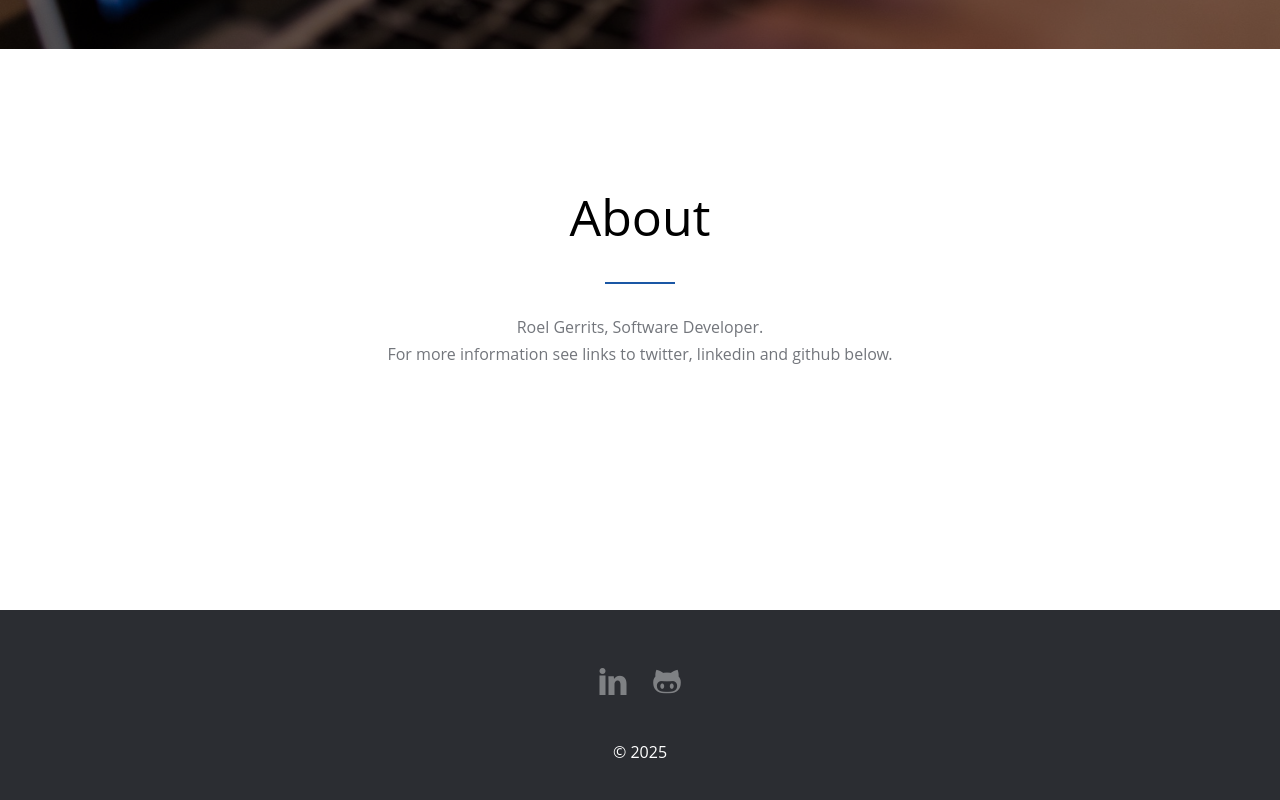
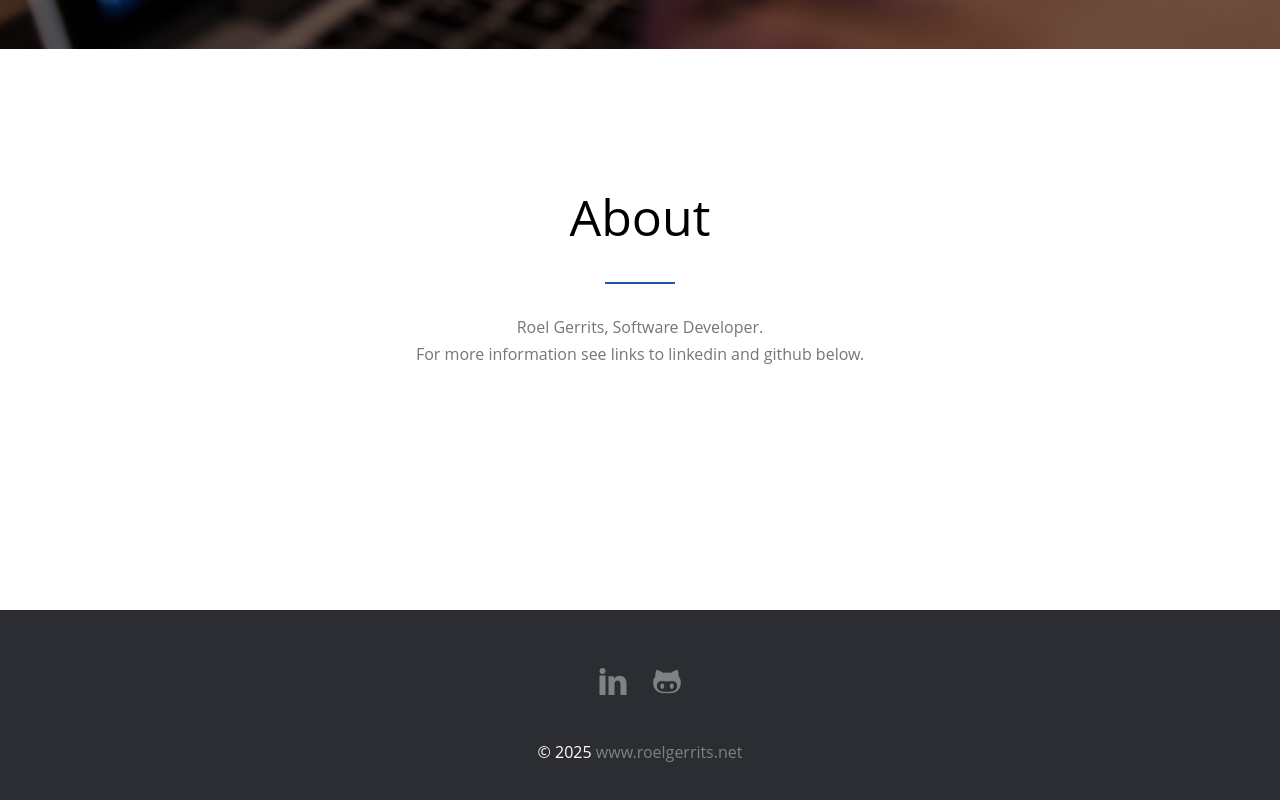
Before and after one commit to roelgerrits/roelgerrits.github.io, a plain HTML site: page index.html in a window 1280 px wide. Shown: the part 662-1462 px from the top of the page. Drawn offline with Linux system fonts and the light colour scheme; files whose address does not match are found by name.

Commit message:
remove twitter link

```diff
--- a/index.html
+++ b/index.html
@@ -62,7 +62,7 @@
           <div class="col-md-8 col-md-offset-2 probootstrap-section-heading">
             <h2 class="mb30 text-black probootstrap-heading">About</h2>
             <p>Roel Gerrits, Software Developer. <br/>
-               For more information see links to twitter, linkedin and github below.
+               For more information see links to linkedin and github below.
             </p>
           </div>
         </div>
@@ -82,7 +82,7 @@
         </div>
         <div class="row">
           <div class="col-md-12">
-            &copy; <span id="year"> <a href="https://www.roelgerrits.net/">www.roelgerrits.net</a><br>
+            &copy; <span id="year"></span> <a href="https://www.roelgerrits.net/">www.roelgerrits.net</a><br>
           </div>
         </div>
       </div>
```
